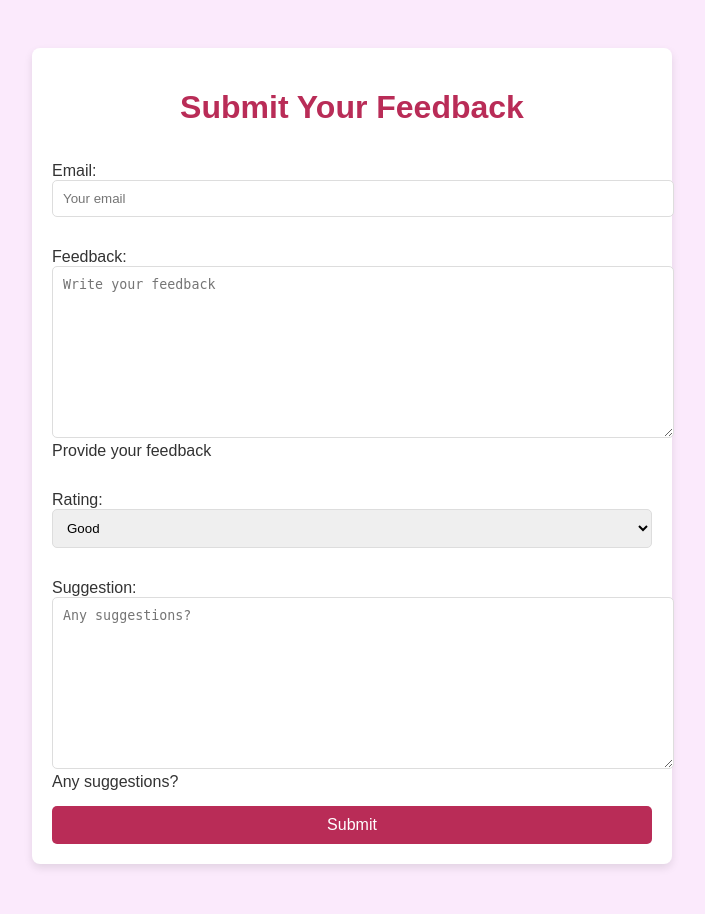
After one commit to anjali-94/women-safety-portal, a Django app: page /feedback/ in a window 1280 px wide. The commit adds this page. Shown: the whole page, without its empty margins (288-993 px from the left). Run offline with Django 4.2, Linux system fonts and the light colour scheme.

Commit message:
twelve commit

```diff
--- a/auth_app/admin.py
+++ b/auth_app/admin.py
@@ -2,9 +2,11 @@ from django.contrib import admin
 from auth_app.models import Story
 from auth_app.models import UserRegistration
 from auth_app.models import Complaint
+from auth_app.models import Feedback
 
 
 # Register your models here.
 admin.site.register(Story)
 admin.site.register(UserRegistration)
 admin.site.register(Complaint)
+admin.site.register(Feedback)
--- a/auth_app/forms.py
+++ b/auth_app/forms.py
@@ -4,6 +4,7 @@ from .models import UserRegistration
 from django.core.exceptions import ValidationError
 from django.contrib.auth.hashers import make_password
 from .models import Complaint
+from .models import Feedback
 
 class CustomLoginForm(AuthenticationForm):
     username = None  # Remove the default username field
@@ -49,3 +50,14 @@ class ComplaintForm(forms.ModelForm):
             'incident_date': forms.DateInput(attrs={'type': 'date'}),
             'complaint': forms.Textarea(attrs={'rows': 5, 'cols': 40}),
         }
+
+class FeedbackForm(forms.ModelForm):
+    class Meta:
+        model = Feedback
+        fields = ['email', 'feedback', 'rating', 'suggestion']
+        widgets = {
+            'email': forms.EmailInput(attrs={'class': 'form-control', 'placeholder': 'Your email'}),
+            'feedback': forms.Textarea(attrs={'class': 'form-control', 'placeholder': 'Write your feedback'}),
+            'rating': forms.Select(attrs={'class': 'form-select'}),
+            'suggestion': forms.Textarea(attrs={'class': 'form-control', 'placeholder': 'Any suggestions?'}),
+        }
--- a/auth_app/models.py
+++ b/auth_app/models.py
@@ -44,3 +44,19 @@ class Complaint(models.Model):
 
     def __str__(self):
         return f"{self.name} - {self.incident_type} on {self.incident_date}"
+
+
+
+class Feedback(models.Model):
+    email = models.EmailField(max_length=255)
+    feedback = models.TextField(help_text="Provide your feedback")
+    rating = models.CharField(
+        max_length=10,
+        choices=[('average', 'Average'), ('good', 'Good'), ('poor', 'Poor')],
+        default='good'
+    )
+    suggestion = models.TextField(help_text="Any suggestions?", blank=True, null=True)
+    created_at = models.DateTimeField(auto_now_add=True)
+
+    def __str__(self):
+        return f"Feedback from {self.email} on {self.created_at}"
--- a/auth_app/templates/dashboard.html
+++ b/auth_app/templates/dashboard.html
@@ -194,6 +194,7 @@
             <a href="#">Helpline Numbers</a>
             <a href="#">Change Password</a>
             <a href="{% url 'story_feed' %}" >See All Stories</a>
+            <a href="{% url 'feedback' %}" >Give Feedback</a>
             <a href="{% url 'logout' %}">Logout</a>
         </nav>
     </header>
--- /dev/null
+++ b/auth_app/templates/feedback.html
@@ -0,0 +1,102 @@
+<!DOCTYPE html>
+<html lang="en">
+<head>
+    <meta charset="UTF-8">
+    <meta name="viewport" content="width=device-width, initial-scale=1.0">
+    <title>Feedback Form</title>
+    <style>
+        body {
+            font-family: Arial, sans-serif;
+            background-color: #fbeafc; /* Light pink background */
+            color: #333; /* Neutral text color */
+            margin: 0;
+            padding: 0;
+        }
+
+        .container {
+            max-width: 600px;
+            margin: 50px auto;
+            background: #fff;
+            border-radius: 8px;
+            box-shadow: 0 4px 8px rgba(0, 0, 0, 0.1);
+            padding: 20px;
+        }
+
+        h1 {
+            color: #b92c57; /* Dark pink for heading */
+            text-align: center;
+            margin-bottom: 20px;
+        }
+
+        form {
+            display: flex;
+            flex-direction: column;
+        }
+
+        form p {
+            margin-bottom: 15px;
+        }
+
+        form input, form textarea, form select {
+            width: 100%;
+            padding: 10px;
+            border: 1px solid #ddd;
+            border-radius: 5px;
+        }
+
+        .btn {
+            padding: 10px 15px;
+            font-size: 16px;
+            border-radius: 5px;
+            text-decoration: none;
+            text-align: center;
+            display: inline-block;
+            cursor: pointer;
+            transition: background-color 0.3s ease;
+        }
+
+        .btn-primary {
+            background-color: #b92c57; /* Dark pink */
+            color: #fff;
+            border: none;
+        }
+
+        .btn-primary:hover {
+            background-color: #a01d4b; /* Slightly darker pink for hover */
+        }
+
+        .btn-secondary {
+            background-color: #ddd;
+            color: #333;
+            margin-top: 10px;
+        }
+
+        .btn-secondary:hover {
+            background-color: #ccc;
+        }
+
+        .mt-3 {
+            margin-top: 1rem;
+        }
+
+        .mt-5 {
+            margin-top: 3rem;
+        }
+    </style>
+</head>
+<body>
+    <div class="container mt-5">
+        <h1>Submit Your Feedback</h1>
+        {% if messages %}
+        {% for message in messages %}
+            <p style="color: green;">{{ message }}</p>
+        {% endfor %}
+    {% endif %}
+        <form method="POST" action="">
+            {% csrf_token %}
+            {{ form.as_p }}
+            <button type="submit" class="btn btn-primary">Submit</button>
+        </form>
+    </div>
+</body>
+</html>
--- a/auth_app/urls.py
+++ b/auth_app/urls.py
@@ -28,5 +28,7 @@ urlpatterns=[
     path('laws/', views.laws, name='laws'),
     path('Ngo/', views.Ngo, name='Ngo'),
     path('location/',views.location,name='location'),
+    path('feedback/view/', views.feedback, name='feedback_view'),
+    path('feedback/', views.feedback_view, name='feedback'),
 
 ]
--- a/auth_app/views.py
+++ b/auth_app/views.py
@@ -11,6 +11,7 @@ from datetime import datetime
 from django.contrib.auth.hashers import check_password
 from django.contrib import messages
 from .forms import ComplaintForm
+from .forms import FeedbackForm
 
 # Create your views here.
 def home_view(request):
@@ -114,6 +115,21 @@ def Ngo(request):
 def location(request):
     return render(request, 'location.html')
 
+def feedback(request):
+    return render(request, 'feedback.html')
+
+def feedback_view(request):
+    if request.method == 'POST':
+        form = FeedbackForm(request.POST)
+        if form.is_valid():
+            form.save()
+            messages.success(request, "Your complaint has been submitted successfully.")
+            return redirect('feedback')
+    else:
+        form = FeedbackForm()
+    return render(request, 'feedback.html', {'form': form})
+
+
 
 class CustomLoginView(LoginView):
     form_class = CustomLoginForm
```
Also changed, not shown: auth_app/migrations/0004_feedback.py (added), db.sqlite3.
